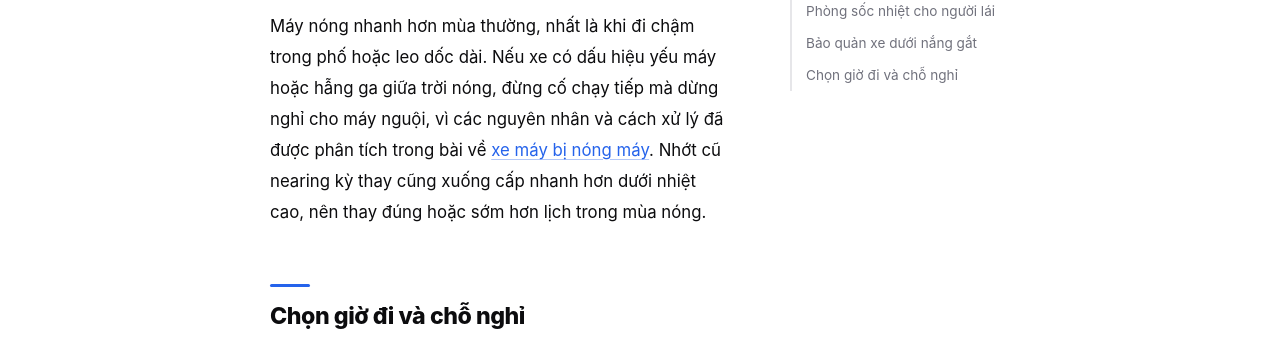
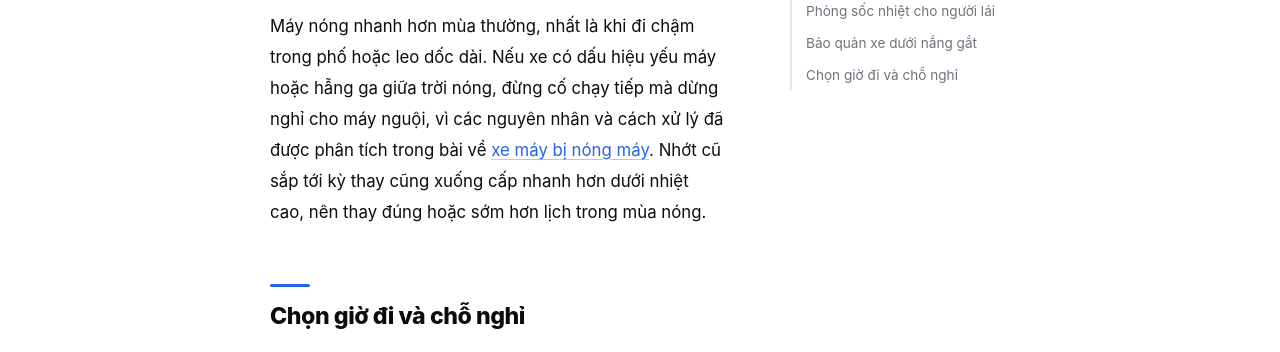
Before and after one commit to codeappweb/lab, a Jekyll site: the page built from _posts/2026-10-02-di-xe-ngay-nang-nong-phong-soc-nhiet-va-bao-quan-xe.md, in a window 1280 px wide and 900 px high, scrolled down 1362 px. Shown: the part 120-472 px from the top of the window. Built offline with Jekyll 4.4.1, drawn with Linux system fonts in a browser that asks for light colours.

Commit message:
repair(C10-0005): bỏ từ tiếng Anh sót trong prose

```diff
--- a/_posts/2026-10-02-di-xe-ngay-nang-nong-phong-soc-nhiet-va-bao-quan-xe.md
+++ b/_posts/2026-10-02-di-xe-ngay-nang-nong-phong-soc-nhiet-va-bao-quan-xe.md
@@ -34,9 +34,10 @@ Sốc nhiệt và say nắng đến từ mất nước cộng chiếu nắng tr
 
 ## Bảo quản xe dưới nắng gắt
 
-Lốp là bộ phận chịu nhất: nhiệt độ làm hơi trong lốp dãn, nếu bơm căng quá trước ngày nóng thì áp suất sẽ vượt ngưỡng khi chạy lâu, tăng nguy cơ nổ lốp. Kiểm tra áp suất theo đúng khuyến cáo đã nêu trong bài về [áp suất lốp xe máy chuẩn theo tải trọng]({{ '/ap-suat-lop-xe-may-chuan-theo-tai-trong/' | relative_url }}), và nếu xe phải đỗ ngoài nắng lâu thì nên che yên, vì bọc nóng dễ gây bỏng khi ngồi lên lại.
+Lốp là bộ phận chịu nhất: nhiệt độ làm hơi trong lốp dãn, nếu bơm căng quá trước ngày nóng
+thì áp suất sẽ vượt ngưỡng khi chạy lâu, tăng nguy cơ nổ lốp. Kiểm tra áp suất theo đúng khuyến cáo đã nêu trong bài về [áp suất lốp xe máy chuẩn theo tải trọng]({{ '/ap-suat-lop-xe-may-chuan-theo-tai-trong/' | relative_url }}), và nếu xe phải đỗ ngoài nắng lâu thì nên che yên, vì bọc nóng dễ gây bỏng khi ngồi lên lại.
 
-Máy nóng nhanh hơn mùa thường, nhất là khi đi chậm trong phố hoặc leo dốc dài. Nếu xe có dấu hiệu yếu máy hoặc hẫng ga giữa trời nóng, đừng cố chạy tiếp mà dừng nghỉ cho máy nguội, vì các nguyên nhân và cách xử lý đã được phân tích trong bài về [xe máy bị nóng máy]({{ '/xe-may-bi-nong-may-nguyen-nhan-va-cach-xu-ly/' | relative_url }}). Nhớt cũ nearing kỳ thay cũng xuống cấp nhanh hơn dưới nhiệt cao, nên thay đúng hoặc sớm hơn lịch trong mùa nóng.
+Máy nóng nhanh hơn mùa thường, nhất là khi đi chậm trong phố hoặc leo dốc dài. Nếu xe có dấu hiệu yếu máy hoặc hẫng ga giữa trời nóng, đừng cố chạy tiếp mà dừng nghỉ cho máy nguội, vì các nguyên nhân và cách xử lý đã được phân tích trong bài về [xe máy bị nóng máy]({{ '/xe-may-bi-nong-may-nguyen-nhan-va-cach-xu-ly/' | relative_url }}). Nhớt cũ sắp tới kỳ thay cũng xuống cấp nhanh hơn dưới nhiệt cao, nên thay đúng hoặc sớm hơn lịch trong mùa nóng.
 
 ## Chọn giờ đi và chỗ nghỉ
 
```
